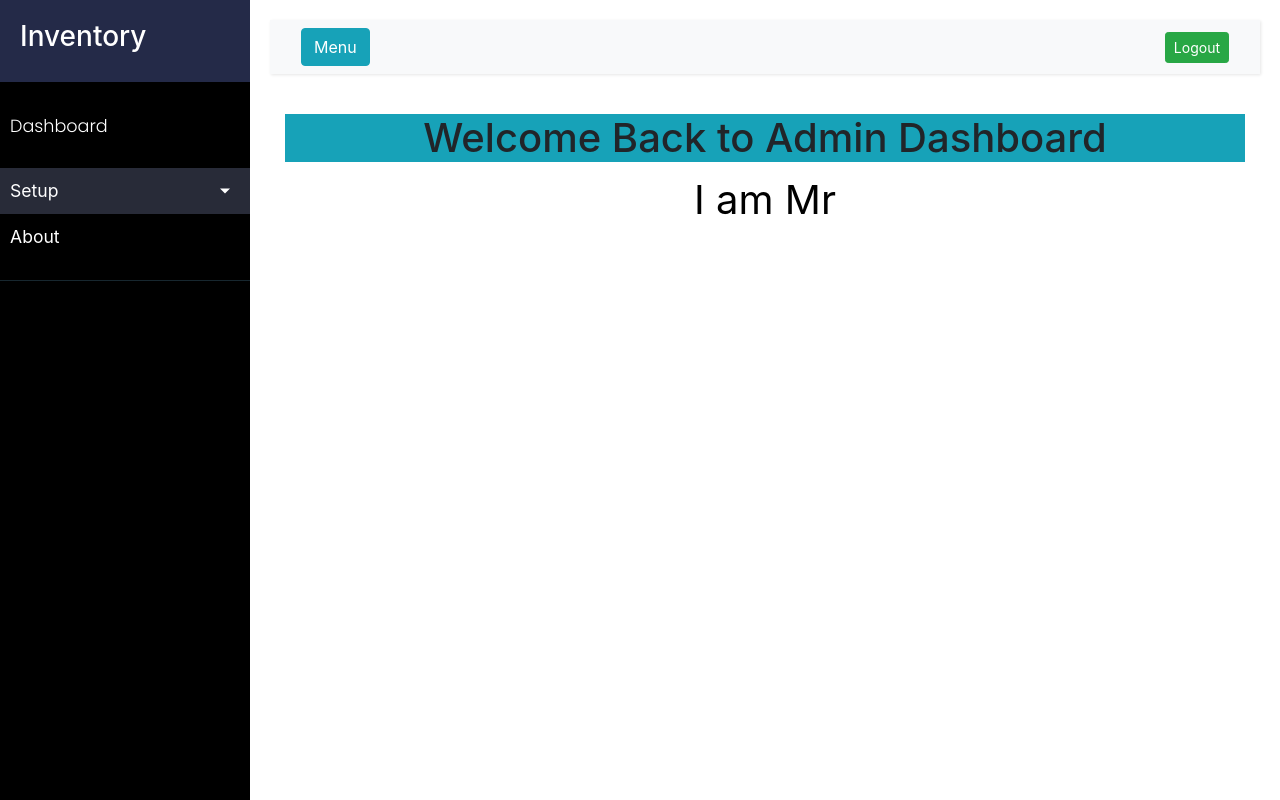
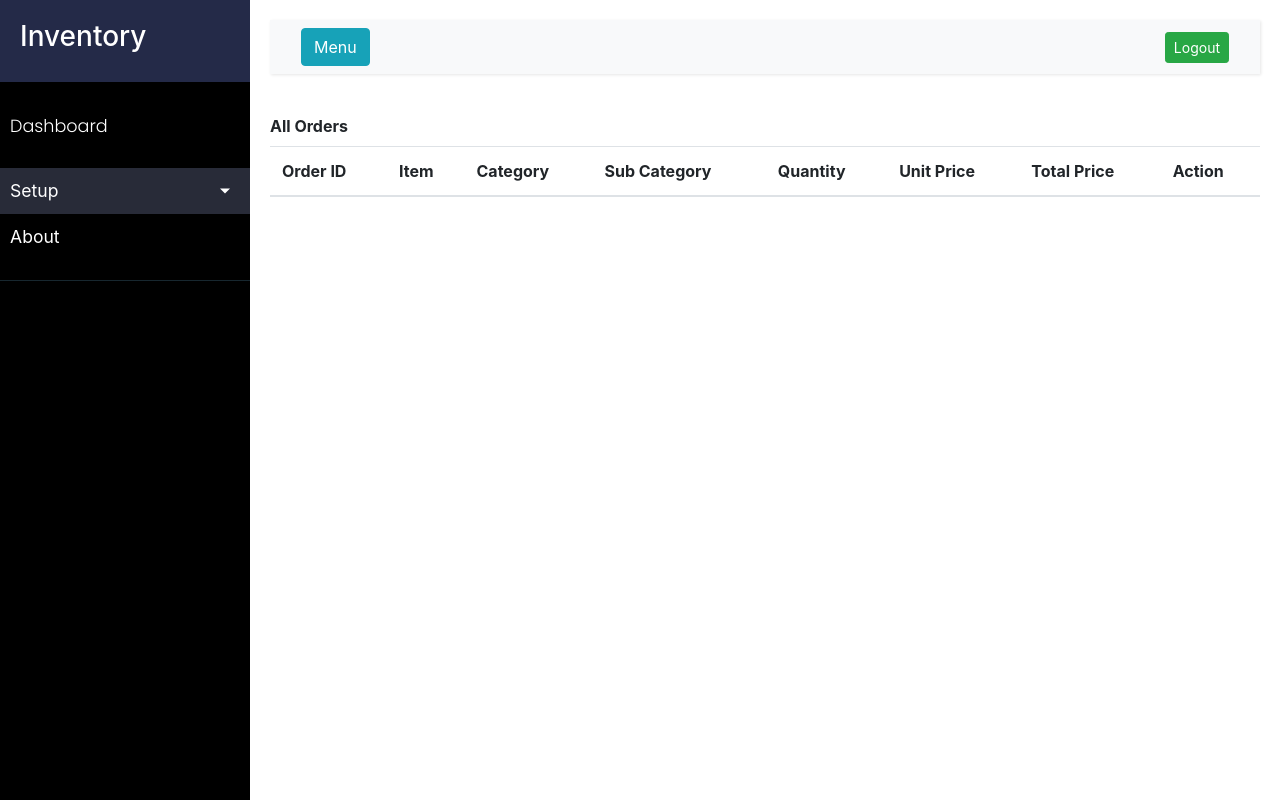
Before and after one commit to ahaduzzamanapon/inventory, a CodeIgniter app: page /inventory/index.php/requisitioncontroller/index in a window 1280 px wide. Run offline with CodeIgniter, Linux system fonts and the light colour scheme; data comes from the database, SQL or seed files in the repository; tables that the repository leaves empty or names only in its code hold one stand-in row (values such as "Sample post"); data that the repository does not hold is empty.

Commit message:
order part complete

```diff
--- a/application/config/routes.php
+++ b/application/config/routes.php
@@ -60,3 +60,4 @@ $route['order'] = 'orderController/index';
 $route['salesOrder'] = 'salesOrderController/index';
 // $route['salesOrder'] = 'salesOrderController/index';
 $route['allorders'] = 'allOrdersController/index';
+$route['requisition'] = 'requisitionController/index';
--- a/application/controllers/allOrdersController.php
+++ b/application/controllers/allOrdersController.php
@@ -27,6 +27,12 @@ class allOrdersController extends CI_Controller
         // dd($orders);
         $this->load->view('admin/allOrders', compact('orders','flashmsg'));
 	}
+    public function delivered($id)
+    {
+        $this->allOrders->delivered($id);
+        $this->session->set_flashdata('success', 'Order Delivered Successfully.');
+        redirect('allOrdersController');
+    }
 
 }
 
--- a/application/controllers/requisitionController.php
+++ b/application/controllers/requisitionController.php
@@ -20,9 +20,27 @@ class requisitionController extends CI_Controller
 
 	public function index()
 	{
-        $this->load->view('admin/requisition');
+        $orders = $this->allOrders->showAllData();
+        // $this->session->set_flashdata('success', 'Order Requested Successfully. Please Wait For Confirmation.');
+        $flashmsg =$this->session->flashdata('success');
+        // var_dump($flashmsg);
+        // dd($orders);
+        // $this->load->view('admin/allOrders', compact('orders','flashmsg'));
+        $this->load->view('admin/requisition', compact('orders','flashmsg'));
 
 	}
+    public function approve($id)
+    {
+        $this->allOrders->approve($id);
+        $this->session->set_flashdata('success', 'Order Confirmed Successfully.');
+        redirect('requisitionController');
+    }
+    public function reject($id)
+    {
+        $this->allOrders->reject($id);
+        $this->session->set_flashdata('success', 'Order Rejected Successfully.');
+        redirect('requisitionController');
+    }
 
 }
 
--- a/application/models/allOrders.php
+++ b/application/models/allOrders.php
@@ -13,6 +13,25 @@ class allOrders extends CI_Model {
         $this->db->join('subcategories', 'items.subid = subcategories.sid');
         return  $this->db->get()->result();
     }
+    public function reject($id)
+    {
+        $this->db->set('status', 2);
+        $this->db->where('orderId', $id);
+        $this->db->update('allorders');
+    }
+    public function approve($id)
+    {
+        $this->db->set('status', 1);
+        $this->db->where('orderId', $id);
+        $this->db->update('allorders');
+    }
+    public function delivered($id)
+    {
+        $this->db->set('status', 3);
+        $this->db->where('orderId', $id);
+        $this->db->update('allorders');
+
+    }
 
 
 
--- a/application/views/admin/requisition.php
+++ b/application/views/admin/requisition.php
@@ -85,20 +85,67 @@
 
 
 
-        <div class="container">
+<label for="inputItem"><b>All Orders</b></label>
+                <table class="table table-hover col-md-12">
+                    <thead>
+                        <tr>
+                            <th>Order ID</th>
+                            <th>Item</th>
+                            <th>Category</th>
+                            <th>Sub Category</th>
+                            <th>Quantity</th>
+                            <th>Unit Price</th>
+                            <th>Total Price</th>
+                            <th>Action</th>
+                        </tr>
+                    </thead>
 
+                    <tbody>
+                    <?php foreach ($orders as $order): ?>
+                        <tr>
+                            <td>
+                                <?php echo $order->orderId; ?>
+                            </td>
+                            <td>
+                                <?php echo $order->itemname; ?>
+                            </td>
+                            <td>
+                                <?php echo $order->catname; ?>
+                            </td>
+                            <td>
+                                <?php echo $order->subcname; ?>
+                            </td>
+                            <td>
+                                <?php echo $order->quantity; ?>
+                            </td>
+                            <td>
+                                <?php echo $order->price; ?>
+                            </td>
+                            <td>
+                                <?php echo $order->total; ?>
+                            </td>
+                            <td>
+                                <?php  if($order->status == 0) {?>
+                                    <a href="<?php echo base_url(); ?>requisitionController/approve/<?php echo $order->orderId; ?>" class="btn btn-success btn-sm btn-inline" style="color:#fff;">Accept</a>
+                                    <a href="<?php echo base_url(); ?>requisitionController/reject/<?php echo $order->orderId; ?>" class="btn btn-danger btn-sm btn-inline" style="color:#fff;">Reject</a>
 
+                                    <?php }
+                                    else if ($order->status == 1) {?>
+                                        <p class="center text-success">Approved</p>
+                                        <?php }
+                                     else if ($order->status == 2) {?>
+                                        <p class="center text-danger">Rejected</p>
+                                        <?php }
+                                    else if ($order->status == 3) {?>
+                                        <p class="center text-success">Delivered</p>
+                                    <?php }?>
 
+                            </td>
+                        </tr>
+                        <?php endforeach; ?>
+                    </tbody>
 
-            <div class="signup-form">
-            <h1 class="text-center bg-info">Welcome Back to Admin Dashboard</h1>
-            <form>
-            <div class="form-group"style="font-size:40px; color:#000;" align="center">
-              I am Mr  <?php echo $firstname?>
-            </div>
-
-            </form>
-           </div>
+                </table>
 
 
 
@@ -128,8 +175,7 @@ $(document).ready(function () {
                 $('#sidebar').toggleClass('active');
             });
         });
-
-
+        setTimeout("location.reload(true);", 5000);
 
 </script>
 
```
Also changed, not shown: application/views/admin/allOrders.php (+5 -2 lines).
